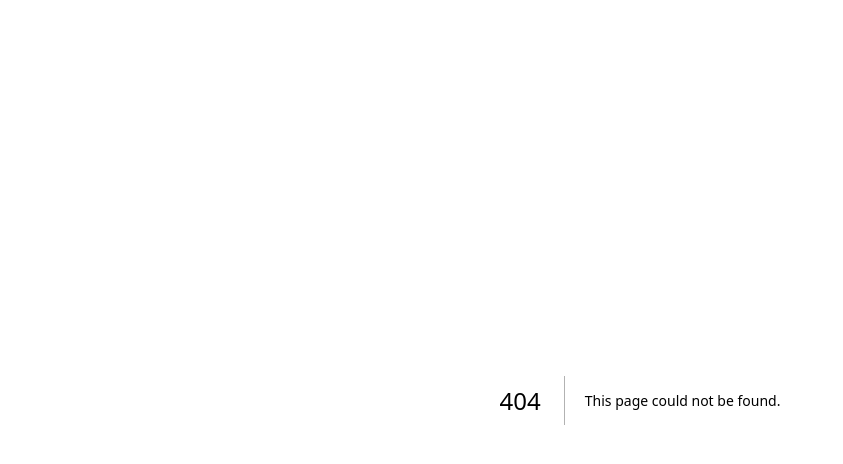
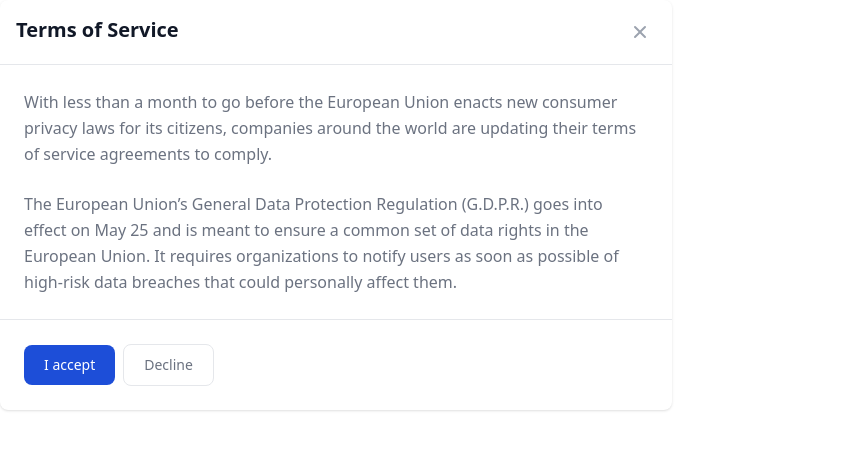
Before and after one commit to scla-sagauniv/atarime_tabetai, a Next.js app in the folder img-diary/: page /components/Panel in a window 1280 px wide. Before the commit this address had no page. Shown: the top 464 px of the page, without its empty margins (0-843 px from the left). Built offline with nearby package versions, Linux system fonts and the light colour scheme.

Commit message:
#1 update モーダル機能追加

```diff
--- /dev/null
+++ b/img-diary/pages/components/Button.js
@@ -0,0 +1,12 @@
+const Button = ({ children, ...props }) => {
+  return (
+    <button
+      className="px-4 py-2 rounded bg-blue-500 text-white disabled:cursor-default disabled:opacity-50"
+      {...props}
+    >
+      {children}
+    </button>
+  );
+};
+
+export default Button;
--- a/img-diary/pages/components/Header.js
+++ b/img-diary/pages/components/Header.js
@@ -1,4 +1,8 @@
+import Button from "./Button";
 export default function Header() {
+  const login = () => {
+    console.log("aaa");
+  }
   return (
     <>
       <div className="py-4 px-4 flex justify-between shadow-lg w-100">
@@ -6,7 +10,7 @@
             <a className=" text-4xl">絵日記</a>
           </div>
           <div className="">
-            <a>aaaaa</a>
+            <Button onClick={login}>ログイン</Button>
           </div>
       </div>
     </>
--- /dev/null
+++ b/img-diary/pages/components/Modal.js
@@ -0,0 +1,32 @@
+import React, { useState } from "react";
+
+const Modal = props => {
+  const [isMouseDown, setIsMouseDown] = useState(false);
+
+  const onMouseDown = e => {
+    if (e.target === e.currentTarget) {
+      setIsMouseDown(true);
+    }
+  };
+
+  const onMouseUp = e => {
+    if (isMouseDown) {
+      props.close(e);
+    }
+    setIsMouseDown(false);
+  };
+
+  return (
+      <div
+        className="fixed flex justify-center items-center top-0 left-0 right-0 z-50 w-full p-4 overflow-x-hidden overflow-y-auto h-[calc(100%-1rem)] max-h-full"
+        onMouseDown={onMouseDown}
+        onMouseUp={onMouseUp}
+      >
+          {React.cloneElement(props.children, {
+            close: props.close
+          })}
+      </div>
+  );
+};
+
+export default Modal;
--- /dev/null
+++ b/img-diary/pages/components/Panel.js
@@ -0,0 +1,57 @@
+import React from "react";
+
+const Panel = props => {
+  const submit = e => {
+    e.preventDefault();
+    if (props.close) {
+      props.close(e);
+      console.log("ccc");
+    }
+  };
+
+  return (
+    <>
+          <div className="relative w-full mx-0 max-w-2xl">
+              <div className="relative bg-white rounded-lg shadow dark:bg-gray-700">
+                  <div className="flex items-start justify-between p-4 border-b rounded-t dark:border-gray-600">
+                      <h3 className="text-xl font-semibold text-gray-900 dark:text-white">
+                          Terms of Service
+                      </h3>
+                      <button type="button" className="text-gray-400 bg-transparent hover:bg-gray-200 hover:text-gray-900 rounded-lg text-sm p-1.5 ml-auto inline-flex items-center dark:hover:bg-gray-600 dark:hover:text-white" data-modal-hide="defaultModal">
+                          <svg aria-hidden="true" className="w-5 h-5" fill="currentColor" viewBox="0 0 20 20" xmlns="http://www.w3.org/2000/svg"><path fill-rule="evenodd" d="M4.293 4.293a1 1 0 011.414 0L10 8.586l4.293-4.293a1 1 0 111.414 1.414L11.414 10l4.293 4.293a1 1 0 01-1.414 1.414L10 11.414l-4.293 4.293a1 1 0 01-1.414-1.414L8.586 10 4.293 5.707a1 1 0 010-1.414z" clip-rule="evenodd"></path></svg>
+                          <span className="sr-only">Close modal</span>
+                      </button>
+                  </div>
+                  <div className="p-6 space-y-6">
+                      <p className="text-base leading-relaxed text-gray-500 dark:text-gray-400">
+                          With less than a month to go before the European Union enacts new consumer privacy laws for its citizens, companies around the world are updating their terms of service agreements to comply.
+                      </p>
+                      <p className="text-base leading-relaxed text-gray-500 dark:text-gray-400">
+                          The European Union’s General Data Protection Regulation (G.D.P.R.) goes into effect on May 25 and is meant to ensure a common set of data rights in the European Union. It requires organizations to notify users as soon as possible of high-risk data breaches that could personally affect them.
+                      </p>
+                  </div>
+                  <div className="flex items-center p-6 space-x-2 border-t border-gray-200 rounded-b dark:border-gray-600">
+                      <button data-modal-hide="defaultModal" type="button" className="text-white bg-blue-700 hover:bg-blue-800 focus:ring-4 focus:outline-none focus:ring-blue-300 font-medium rounded-lg text-sm px-5 py-2.5 text-center dark:bg-blue-600 dark:hover:bg-blue-700 dark:focus:ring-blue-800">I accept</button>
+                      <button data-modal-hide="defaultModal" type="button" className="text-gray-500 bg-white hover:bg-gray-100 focus:ring-4 focus:outline-none focus:ring-blue-300 rounded-lg border border-gray-200 text-sm font-medium px-5 py-2.5 hover:text-gray-900 focus:z-10 dark:bg-gray-700 dark:text-gray-300 dark:border-gray-500 dark:hover:text-white dark:hover:bg-gray-600 dark:focus:ring-gray-600">Decline</button>
+                  </div>
+              </div>
+          </div>
+    </>
+    // <section classNameName="container">
+    //   <header>
+    //     <h3>Modal Panel!</h3>
+    //   </header>
+    //   <div>Hi! Nice to meet you!</div>
+    //   <footer>
+    //     <button type="button" onClick={props.close}>
+    //       Cancel
+    //     </button>
+    //     <button type="submit" onClick={submit}>
+    //       OK
+    //     </button>
+    //   </footer>
+    // </section>
+  );
+};
+
+export default Panel;
--- a/img-diary/pages/index.js
+++ b/img-diary/pages/index.js
@@ -1,7 +1,25 @@
 import Header from './components/Header';
+import Button from "./components/Button";
+import { useState } from "react";
+import Modal from "./components/Modal";
+import Panel from "./components/Panel";
+
+// モーダル参考サイト、多分ここ見たら理解しやすい
+// https://imatomix.com/imatomix/notes/1591689628000
 
 
 export default function Home() {
+  // モーダルの状態
+  const [isOpenModal, setIsOpenModal] = useState(false);
+
+  // モーダルの開閉処理
+  const toggleModal = e => {
+    if (e.target === e.currentTarget) {
+      setIsOpenModal(!isOpenModal);
+      console.log("bbb");
+    }
+  };
+
   return (
     <>
       <main>
@@ -11,6 +29,14 @@
             <div className='container'>
               <p className='text-center mt-20 text-3xl'>AIちゃんが絵日記書いてくれます</p>
               <p className='text-center mt-10 text-3xl'>今日あった出来事を朝昼晩に分けて<br/>簡単に入力するとAIちゃんが絵日記にしてくれます！！</p>
+              <Button type="button" onClick={toggleModal}>
+                Open!
+              </Button>
+              {isOpenModal && (
+                <Modal close={toggleModal}>
+                  <Panel />
+                </Modal>
+              )}
             </div>
           </div>
         </div>
--- a/img-diary/tailwind.config.js
+++ b/img-diary/tailwind.config.js
@@ -7,6 +7,8 @@
   ],
   theme: {
     extend: {
+      opacity: ['disabled'],
+      cursor: ['disabled'],
       backgroundImage: {
         'gradient-radial': 'radial-gradient(var(--tw-gradient-stops))',
         'gradient-conic':
```
